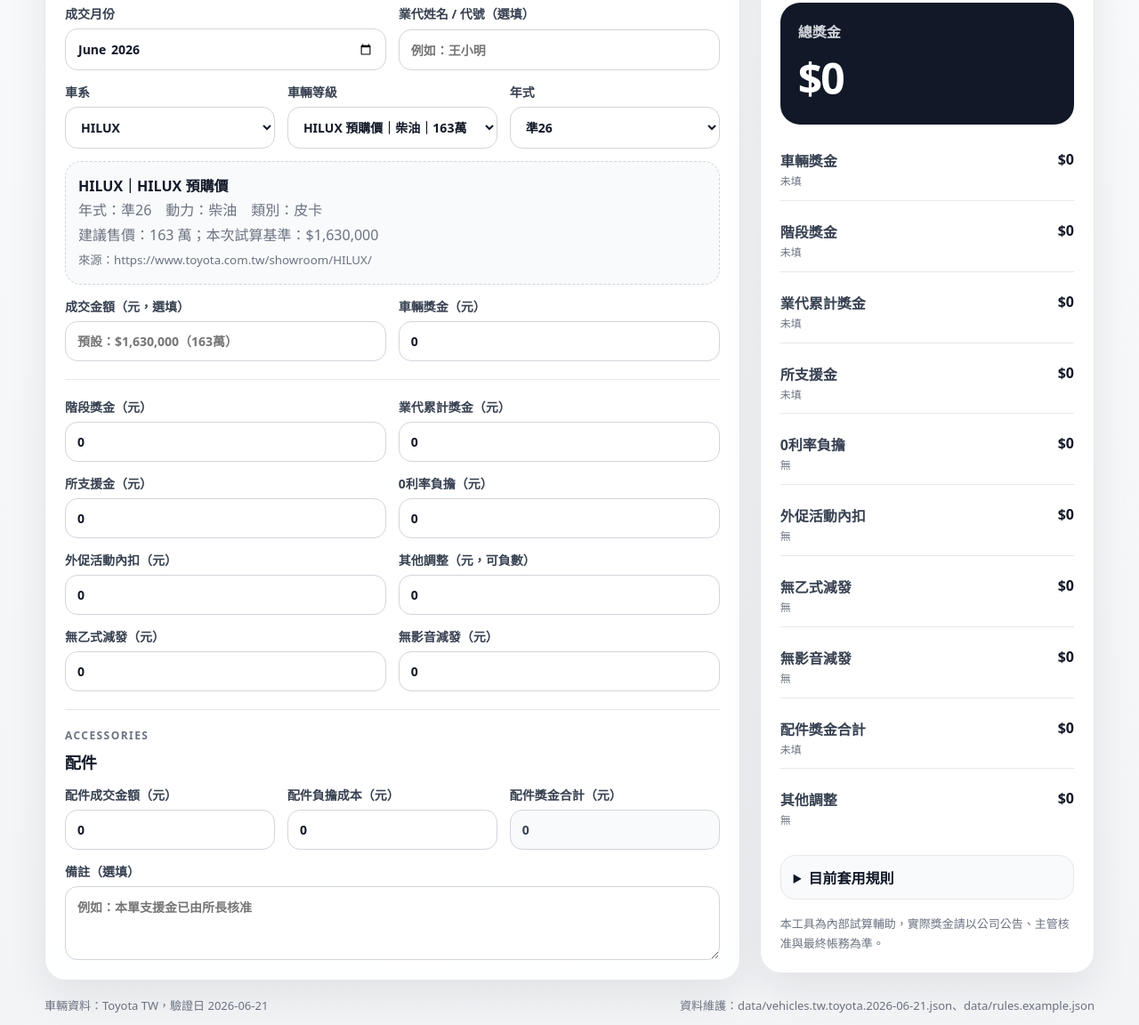
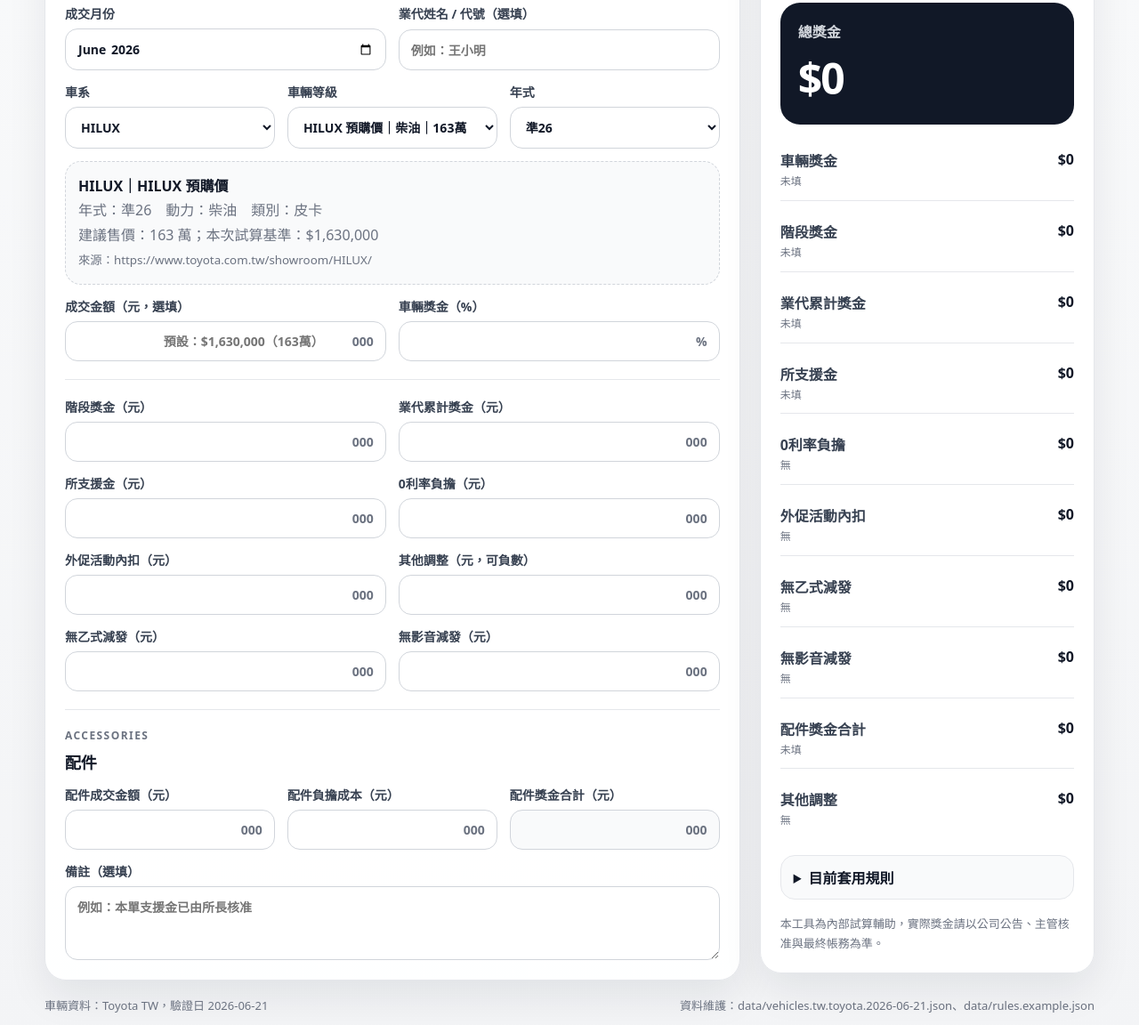
Before and after one commit to monoian/toyota-bonus-calculator, a plain HTML site: page index.html in a window 1280 px wide. Shown: the part 271-1423 px from the top of the page at 89% size. Drawn offline with Linux system fonts and the light colour scheme.

Commit message:
Use thousand inputs and percentage vehicle bonus

```diff
--- a/assets/app.js
+++ b/assets/app.js
@@ -24,7 +24,7 @@
   vehicleGrade: $("vehicleGrade"),
   modelYear: $("modelYear"),
   salePrice: $("salePrice"),
-  vehicleBonusAmount: $("vehicleBonusAmount"),
+  vehicleBonusRate: $("vehicleBonusRate"),
   stageBonusAmount: $("stageBonusAmount"),
   cumulativeBonusAmount: $("cumulativeBonusAmount"),
   supportAmount: $("supportAmount"),
@@ -56,6 +56,27 @@
   if (raw === "" || raw === null || raw === undefined) return fallback;
   const value = Number(raw);
   return Number.isFinite(value) ? value : fallback;
+}
+
+function amountValue(input, fallback = 0) {
+  const raw = typeof input === "string" ? input : input?.value;
+  if (raw === "" || raw === null || raw === undefined) return fallback;
+  const value = Number(raw);
+  return Number.isFinite(value) ? Math.round(value * 1000) : fallback;
+}
+
+function amountInputValue(amount) {
+  const value = Number(amount) || 0;
+  if (value === 0) return "";
+  const thousands = value / 1000;
+  return Number.isInteger(thousands)
+    ? String(thousands)
+    : String(Number(thousands.toFixed(3)));
+}
+
+function percentText(value) {
+  const number = Number(value) || 0;
+  return Number.isInteger(number) ? String(number) : String(Number(number.toFixed(2)));
 }
 
 function currentMonthValue() {
@@ -152,7 +173,7 @@
 }
 
 function applyRulesUi() {
-  fields.supportAmount.value = 0;
+  fields.supportAmount.value = "";
 }
 
 function getSelectedVehicle() {
@@ -181,23 +202,24 @@
   const defaultPrice = wanToTwd(grade.listPriceWan);
   fields.salePrice.placeholder = `預設：${currency(defaultPrice)}（${grade.listPriceWan}萬）`;
 
-  const basePrice = numberValue(fields.salePrice, defaultPrice) || defaultPrice;
-  const vehicleBonus = numberValue(fields.vehicleBonusAmount, 0);
-  const stageBonus = numberValue(fields.stageBonusAmount, 0);
-  const cumulativeBonus = numberValue(fields.cumulativeBonusAmount, 0);
-  const supportAmount = numberValue(fields.supportAmount, 0);
-  const zeroInterestBurden = numberValue(fields.zeroInterestBurden, 0);
-  const externalPromotionDeduction = numberValue(fields.externalPromotionDeduction, 0);
-  const manualAdjustment = numberValue(fields.manualAdjustment, 0);
-  const noInsuranceDeduction = numberValue(fields.noInsuranceDeduction, 0);
-  const noAvDeduction = numberValue(fields.noAvDeduction, 0);
-  const accessorySaleAmount = numberValue(fields.accessorySaleAmount, 0);
-  const accessoryCostAmount = numberValue(fields.accessoryCostAmount, 0);
+  const basePrice = amountValue(fields.salePrice, defaultPrice) || defaultPrice;
+  const vehicleBonusRate = numberValue(fields.vehicleBonusRate, 0);
+  const vehicleBonus = Math.round(basePrice * vehicleBonusRate / 100);
+  const stageBonus = amountValue(fields.stageBonusAmount, 0);
+  const cumulativeBonus = amountValue(fields.cumulativeBonusAmount, 0);
+  const supportAmount = amountValue(fields.supportAmount, 0);
+  const zeroInterestBurden = amountValue(fields.zeroInterestBurden, 0);
+  const externalPromotionDeduction = amountValue(fields.externalPromotionDeduction, 0);
+  const manualAdjustment = amountValue(fields.manualAdjustment, 0);
+  const noInsuranceDeduction = amountValue(fields.noInsuranceDeduction, 0);
+  const noAvDeduction = amountValue(fields.noAvDeduction, 0);
+  const accessorySaleAmount = amountValue(fields.accessorySaleAmount, 0);
+  const accessoryCostAmount = amountValue(fields.accessoryCostAmount, 0);
   const accessoryBonusTotal = accessorySaleAmount - accessoryCostAmount;
-  fields.accessoryBonusTotal.value = Math.round(accessoryBonusTotal);
+  fields.accessoryBonusTotal.value = amountInputValue(accessoryBonusTotal);
 
   const rows = [
-    { label: "車輛獎金", amount: vehicleBonus, note: manualNote(vehicleBonus) },
+    { label: "車輛獎金", amount: vehicleBonus, note: vehicleBonusRate === 0 ? "未填" : `${percentText(vehicleBonusRate)}% × ${currency(basePrice)}` },
     { label: "階段獎金", amount: stageBonus, note: manualNote(stageBonus) },
     { label: "業代累計獎金", amount: cumulativeBonus, note: manualNote(cumulativeBonus) },
     { label: "所支援金", amount: supportAmount, note: manualNote(supportAmount) },
@@ -256,7 +278,7 @@
     <ul>
       <li>適用期間：${escapeHtml(rules.meta?.effectiveFrom || "未設定")} ～ ${escapeHtml(rules.meta?.effectiveTo || "未設定")}</li>
       <li>前台所有獎金項目皆由業務手動輸入。</li>
-      <li>0利率負擔、外促活動內扣、無乙式減發、無影音減發請填正數，系統會自動扣除。</li>
+      <li>金額欄位以千元輸入；0利率負擔、外促活動內扣、無乙式減發、無影音減發會自動扣除。</li>
     </ul>
   `;
 }
@@ -264,18 +286,18 @@
 function resetForm() {
   document.getElementById("calculatorForm").reset();
   fields.dealMonth.value = currentMonthValue();
-  fields.vehicleBonusAmount.value = 0;
-  fields.stageBonusAmount.value = 0;
-  fields.cumulativeBonusAmount.value = 0;
-  fields.supportAmount.value = 0;
-  fields.zeroInterestBurden.value = 0;
-  fields.externalPromotionDeduction.value = 0;
-  fields.manualAdjustment.value = 0;
-  fields.noInsuranceDeduction.value = 0;
-  fields.noAvDeduction.value = 0;
-  fields.accessorySaleAmount.value = 0;
-  fields.accessoryCostAmount.value = 0;
-  fields.accessoryBonusTotal.value = 0;
+  fields.vehicleBonusRate.value = "";
+  fields.stageBonusAmount.value = "";
+  fields.cumulativeBonusAmount.value = "";
+  fields.supportAmount.value = "";
+  fields.zeroInterestBurden.value = "";
+  fields.externalPromotionDeduction.value = "";
+  fields.manualAdjustment.value = "";
+  fields.noInsuranceDeduction.value = "";
+  fields.noAvDeduction.value = "";
+  fields.accessorySaleAmount.value = "";
+  fields.accessoryCostAmount.value = "";
+  fields.accessoryBonusTotal.value = "";
   populateGrades();
   calculate();
 }
--- a/assets/styles.css
+++ b/assets/styles.css
@@ -208,6 +208,30 @@
 textarea:focus {
   border-color: var(--accent);
   box-shadow: 0 0 0 4px rgba(17, 24, 39, 0.08);
+}
+
+.unit-input {
+  position: relative;
+  display: block;
+}
+
+.unit-input input {
+  padding-right: 54px;
+  text-align: right;
+}
+
+.unit-input > span {
+  position: absolute;
+  top: 50%;
+  right: 14px;
+  transform: translateY(-50%);
+  color: var(--muted);
+  font-weight: 850;
+  pointer-events: none;
+}
+
+.percent-input input {
+  padding-right: 38px;
 }
 
 input[readonly] {
--- a/index.html
+++ b/index.html
@@ -66,11 +66,17 @@
         <div class="grid two">
           <label>
             成交金額（元，選填）
-            <input id="salePrice" name="salePrice" type="number" inputmode="numeric" min="0" step="1000" placeholder="預設用建議售價" />
+            <span class="unit-input money-input">
+              <input id="salePrice" name="salePrice" type="number" inputmode="decimal" min="0" step="1" placeholder="預設用建議售價" />
+              <span aria-hidden="true">000</span>
+            </span>
           </label>
           <label>
-            車輛獎金（元）
-            <input id="vehicleBonusAmount" name="vehicleBonusAmount" type="number" inputmode="numeric" min="0" step="100" value="0" />
+            車輛獎金（%）
+            <span class="unit-input percent-input">
+              <input id="vehicleBonusRate" name="vehicleBonusRate" type="number" inputmode="decimal" min="0" step="0.1" />
+              <span aria-hidden="true">%</span>
+            </span>
           </label>
         </div>
 
@@ -79,38 +85,62 @@
         <div class="grid two">
           <label>
             階段獎金（元）
-            <input id="stageBonusAmount" name="stageBonusAmount" type="number" inputmode="numeric" min="0" step="100" value="0" />
+            <span class="unit-input money-input">
+              <input id="stageBonusAmount" name="stageBonusAmount" type="number" inputmode="decimal" min="0" step="1" />
+              <span aria-hidden="true">000</span>
+            </span>
           </label>
           <label>
             業代累計獎金（元）
-            <input id="cumulativeBonusAmount" name="cumulativeBonusAmount" type="number" inputmode="numeric" min="0" step="100" value="0" />
+            <span class="unit-input money-input">
+              <input id="cumulativeBonusAmount" name="cumulativeBonusAmount" type="number" inputmode="decimal" min="0" step="1" />
+              <span aria-hidden="true">000</span>
+            </span>
           </label>
         </div>
 
         <div class="grid two">
           <label>
             所支援金（元）
-            <input id="supportAmount" name="supportAmount" type="number" inputmode="numeric" min="0" step="100" value="0" />
+            <span class="unit-input money-input">
+              <input id="supportAmount" name="supportAmount" type="number" inputmode="decimal" min="0" step="1" />
+              <span aria-hidden="true">000</span>
+            </span>
           </label>
           <label>
             0利率負擔（元）
-            <input id="zeroInterestBurden" name="zeroInterestBurden" type="number" inputmode="numeric" min="0" step="100" value="0" />
+            <span class="unit-input money-input">
+              <input id="zeroInterestBurden" name="zeroInterestBurden" type="number" inputmode="decimal" min="0" step="1" />
+              <span aria-hidden="true">000</span>
+            </span>
           </label>
           <label>
             外促活動內扣（元）
-            <input id="externalPromotionDeduction" name="externalPromotionDeduction" type="number" inputmode="numeric" min="0" step="100" value="0" />
+            <span class="unit-input money-input">
+              <input id="externalPromotionDeduction" name="externalPromotionDeduction" type="number" inputmode="decimal" min="0" step="1" />
+              <span aria-hidden="true">000</span>
+            </span>
           </label>
           <label>
             其他調整（元，可負數）
-            <input id="manualAdjustment" name="manualAdjustment" type="number" inputmode="numeric" step="100" value="0" />
+            <span class="unit-input money-input">
+              <input id="manualAdjustment" name="manualAdjustment" type="number" inputmode="decimal" step="1" />
+              <span aria-hidden="true">000</span>
+            </span>
           </label>
           <label>
             無乙式減發（元）
-            <input id="noInsuranceDeduction" name="noInsuranceDeduction" type="number" inputmode="numeric" min="0" step="100" value="0" />
+            <span class="unit-input money-input">
+              <input id="noInsuranceDeduction" name="noInsuranceDeduction" type="number" inputmode="decimal" min="0" step="1" />
+              <span aria-hidden="true">000</span>
+            </span>
           </label>
           <label>
             無影音減發（元）
-            <input id="noAvDeduction" name="noAvDeduction" type="number" inputmode="numeric" min="0" step="100" value="0" />
+            <span class="unit-input money-input">
+              <input id="noAvDeduction" name="noAvDeduction" type="number" inputmode="decimal" min="0" step="1" />
+              <span aria-hidden="true">000</span>
+            </span>
           </label>
         </div>
 
@@ -122,15 +152,24 @@
           <div class="grid three">
             <label>
               配件成交金額（元）
-              <input id="accessorySaleAmount" name="accessorySaleAmount" type="number" inputmode="numeric" min="0" step="100" value="0" />
+              <span class="unit-input money-input">
+                <input id="accessorySaleAmount" name="accessorySaleAmount" type="number" inputmode="decimal" min="0" step="1" />
+                <span aria-hidden="true">000</span>
+              </span>
             </label>
             <label>
               配件負擔成本（元）
-              <input id="accessoryCostAmount" name="accessoryCostAmount" type="number" inputmode="numeric" min="0" step="100" value="0" />
+              <span class="unit-input money-input">
+                <input id="accessoryCostAmount" name="accessoryCostAmount" type="number" inputmode="decimal" min="0" step="1" />
+                <span aria-hidden="true">000</span>
+              </span>
             </label>
             <label>
               配件獎金合計（元）
-              <input id="accessoryBonusTotal" name="accessoryBonusTotal" type="number" inputmode="numeric" step="100" value="0" readonly />
+              <span class="unit-input money-input">
+                <input id="accessoryBonusTotal" name="accessoryBonusTotal" type="number" inputmode="decimal" step="1" readonly />
+                <span aria-hidden="true">000</span>
+              </span>
             </label>
           </div>
         </section>
@@ -168,6 +207,6 @@
     <span>資料維護：data/vehicles.tw.toyota.2026-06-21.json、data/rules.example.json</span>
   </footer>
 
-  <script src="assets/app.js?v=deductions-20260630"></script>
+  <script src="assets/app.js?v=thousand-rate-20260630"></script>
 </body>
 </html>
```
